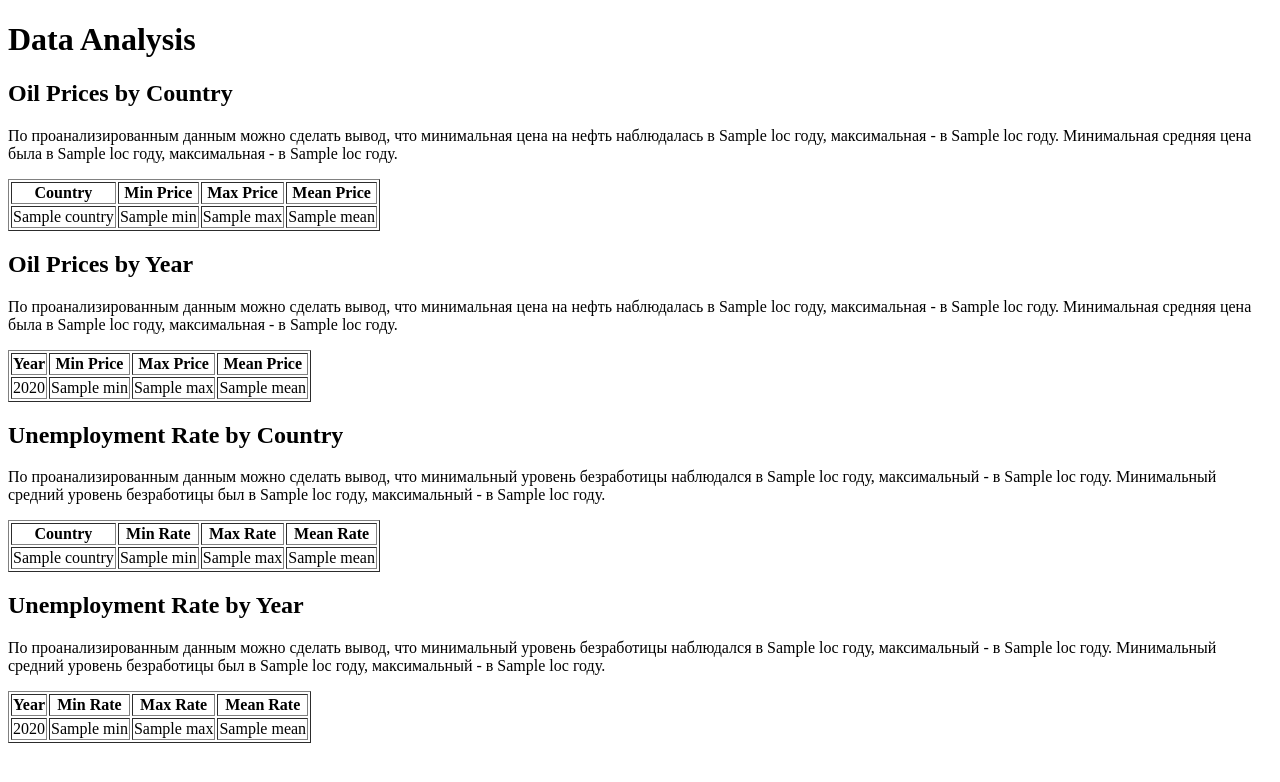
After one commit to Emelyanov535/MII, a Flask app: template templates/analyze.html in a window 1280 px wide. The commit adds this page. Shown: the top 782 px of the page. Run offline with Flask 3, Linux system fonts and the light colour scheme; the template is opened without the code that fills it: most values are stand-ins (such as "Sample title", 1, 10 or a date in 2020); parts of the project's set-up code (start-up, migrations or seed data) failed here and were passed over.

Commit message:
Feature: second lab completed

```diff
--- a/main.py
+++ b/main.py
@@ -40,5 +40,19 @@ def table():
                            filled_cells=filled_cells)
 
 
+@app.route('/analyze')
+def analyze():
+    oil_prices_by_country = data.groupby('country')['oil prices'].agg(['min', 'max', 'mean']).reset_index()
+    oil_prices_by_year = data.groupby('year')['oil prices'].agg(['min', 'max', 'mean']).reset_index()
+    unemploymentrate_by_country = data.groupby('country')['unemploymentrate'].agg(['min', 'max', 'mean']).reset_index()
+    unemploymentrate_by_year = data.groupby('year')['unemploymentrate'].agg(['min', 'max', 'mean']).reset_index()
+
+    return render_template('analyze.html',
+                           oil_prices_by_country=oil_prices_by_country,
+                           oil_prices_by_year=oil_prices_by_year,
+                           unemploymentrate_by_country=unemploymentrate_by_country,
+                           unemploymentrate_by_year=unemploymentrate_by_year)
+
+
 if __name__ == "__main__":
     app.run(host="localhost", port=int("5000"))
--- /dev/null
+++ b/templates/analyze.html
@@ -0,0 +1,94 @@
+<!DOCTYPE html>
+<html lang="en">
+<head>
+    <meta charset="UTF-8">
+    <title>Data Analysis</title>
+</head>
+<body>
+    <h1>Data Analysis</h1>
+
+    <h2>Oil Prices by Country</h2>
+    <p>
+        По проанализированным данным можно сделать вывод, что минимальная цена на нефть наблюдалась в {{ oil_prices_by_country['country'].loc[oil_prices_by_country['min'].idxmin()] }} году, максимальная - в {{ oil_prices_by_country['country'].loc[oil_prices_by_country['max'].idxmax()] }} году. Минимальная средняя цена была в {{ oil_prices_by_country['country'].loc[oil_prices_by_country['mean'].idxmin()] }} году, максимальная - в {{ oil_prices_by_country['country'].loc[oil_prices_by_country['mean'].idxmax()] }} году.
+    </p>
+    <table border="1">
+        <tr>
+            <th>Country</th>
+            <th>Min Price</th>
+            <th>Max Price</th>
+            <th>Mean Price</th>
+        </tr>
+        {% for row in oil_prices_by_country.iterrows() %}
+        <tr>
+            <td>{{ row[1]['country'] }}</td>
+            <td>{{ row[1]['min'] }}</td>
+            <td>{{ row[1]['max'] }}</td>
+            <td>{{ row[1]['mean'] }}</td>
+        </tr>
+        {% endfor %}
+    </table>
+
+    <h2>Oil Prices by Year</h2>
+    <p>
+        По проанализированным данным можно сделать вывод, что минимальная цена на нефть наблюдалась в {{ oil_prices_by_year['year'].loc[oil_prices_by_year['min'].idxmin()] }} году, максимальная - в {{ oil_prices_by_year['year'].loc[oil_prices_by_year['max'].idxmax()] }} году. Минимальная средняя цена была в {{ oil_prices_by_year['year'].loc[oil_prices_by_year['mean'].idxmin()] }} году, максимальная - в {{ oil_prices_by_year['year'].loc[oil_prices_by_year['mean'].idxmax()] }} году.
+    </p>
+    <table border="1">
+       <tr>
+            <th>Year</th>
+            <th>Min Price</th>
+            <th>Max Price</th>
+            <th>Mean Price</th>
+        </tr>
+        {% for row in oil_prices_by_year.iterrows() %}
+        <tr>
+            <td>{{ row[1]['year'] }}</td>
+            <td>{{ row[1]['min'] }}</td>
+            <td>{{ row[1]['max'] }}</td>
+            <td>{{ row[1]['mean'] }}</td>
+        </tr>
+        {% endfor %}
+    </table>
+
+    <h2>Unemployment Rate by Country</h2>
+    <p>
+        По проанализированным данным можно сделать вывод, что минимальный уровень безработицы наблюдался в {{ unemploymentrate_by_country['country'].loc[unemploymentrate_by_country['min'].idxmin()] }} году, максимальный - в {{ unemploymentrate_by_country['country'].loc[unemploymentrate_by_country['max'].idxmax()] }} году. Минимальный средний уровень безработицы был в {{ unemploymentrate_by_country['country'].loc[unemploymentrate_by_country['mean'].idxmin()] }} году, максимальный - в {{ unemploymentrate_by_country['country'].loc[unemploymentrate_by_country['mean'].idxmax()] }} году.
+    </p>
+    <table border="1">
+        <tr>
+            <th>Country</th>
+            <th>Min Rate</th>
+            <th>Max Rate</th>
+            <th>Mean Rate</th>
+        </tr>
+        {% for row in unemploymentrate_by_country.iterrows() %}
+        <tr>
+            <td>{{ row[1]['country'] }}</td>
+            <td>{{ row[1]['min'] }}</td>
+            <td>{{ row[1]['max'] }}</td>
+            <td>{{ row[1]['mean'] }}</td>
+        </tr>
+        {% endfor %}
+    </table>
+
+    <h2>Unemployment Rate by Year</h2>
+    <p>
+        По проанализированным данным можно сделать вывод, что минимальный уровень безработицы наблюдался в {{ unemploymentrate_by_year['year'].loc[unemploymentrate_by_year['min'].idxmin()] }} году, максимальный - в {{ unemploymentrate_by_year['year'].loc[unemploymentrate_by_year['max'].idxmax()] }} году. Минимальный средний уровень безработицы был в {{ unemploymentrate_by_year['year'].loc[unemploymentrate_by_year['mean'].idxmin()] }} году, максимальный - в {{ unemploymentrate_by_year['year'].loc[unemploymentrate_by_year['mean'].idxmax()] }} году.
+    </p>
+    <table border="1">
+         <tr>
+            <th>Year</th>
+            <th>Min Rate</th>
+            <th>Max Rate</th>
+            <th>Mean Rate</th>
+        </tr>
+        {% for row in unemploymentrate_by_year.iterrows() %}
+        <tr>
+            <td>{{ row[1]['year'] }}</td>
+            <td>{{ row[1]['min'] }}</td>
+            <td>{{ row[1]['max'] }}</td>
+            <td>{{ row[1]['mean'] }}</td>
+        </tr>
+        {% endfor %}
+    </table>
+</body>
+</html>
--- a/templates/index.html
+++ b/templates/index.html
@@ -11,5 +11,8 @@
     <div align="center">
         <a href="/table">Просмотреть таблицу</a>
     </div>
+    <div align="center">
+        <a href="/analyze">Анализ данных</a>
+    </div>
 </body>
 </html>
```
